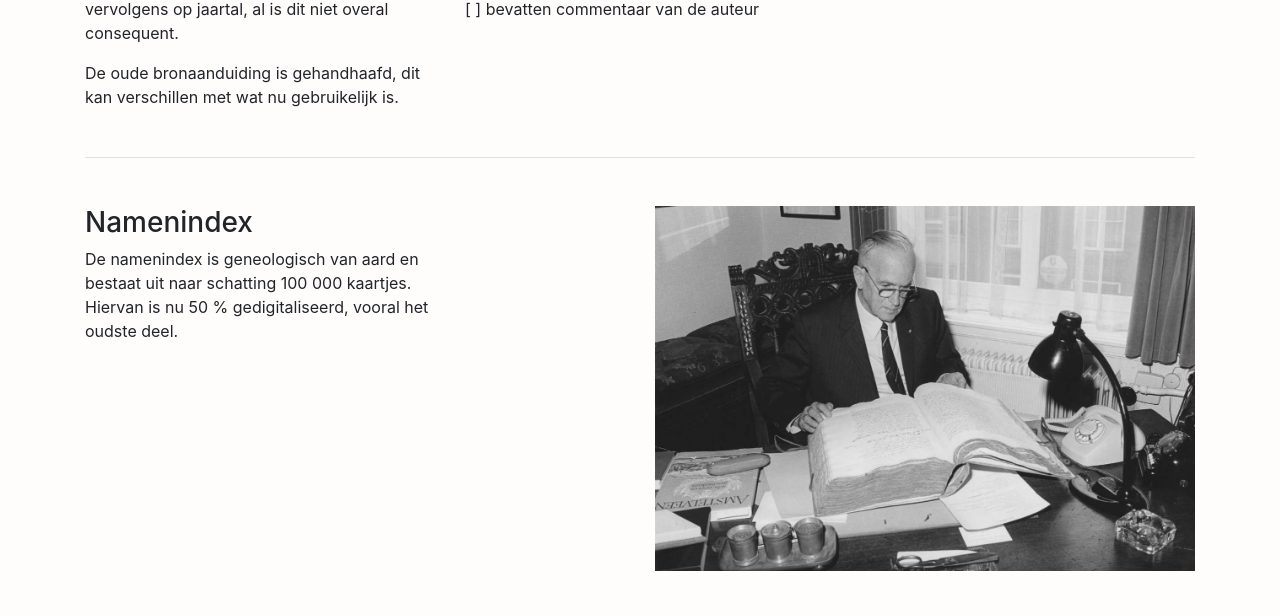
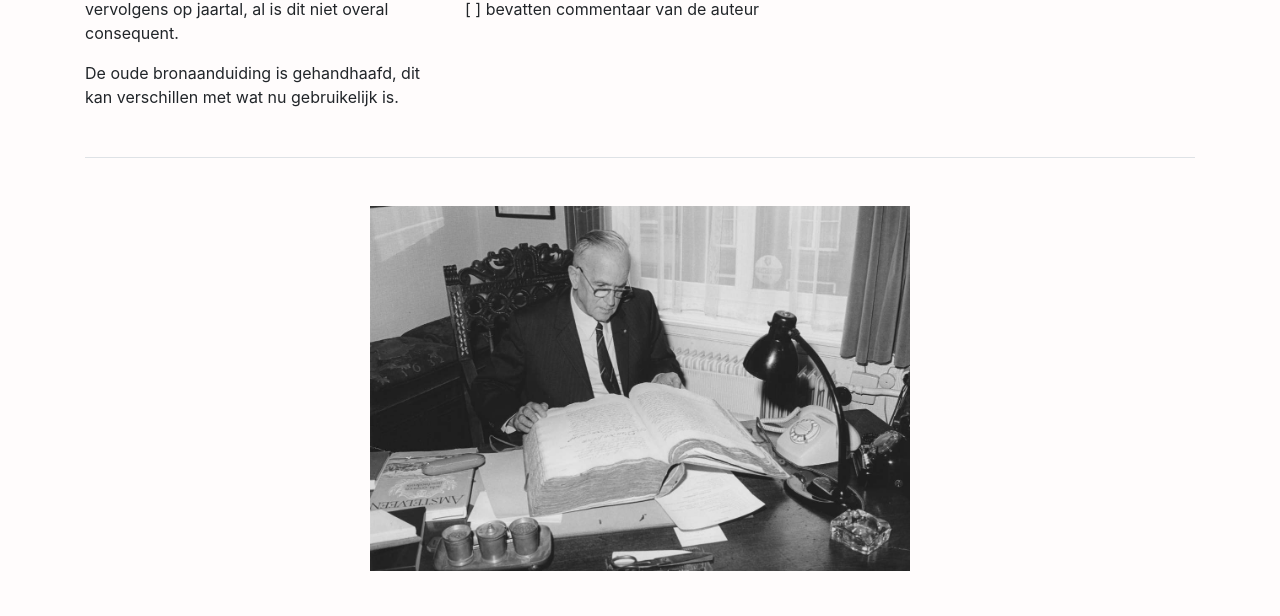
Before and after one commit to collectiegroesbeek/collectiegroesbeek, a Flask app: template collectiegroesbeek/templates/index.html in a window 1280 px wide. Shown: the part 2505-3121 px from the top of the page. Run offline with Flask 2, Linux system fonts and the light colour scheme; the template is opened without the code that fills it: most values are stand-ins (such as "Sample title", 1, 10 or a date in 2020); some libraries are stand-ins or nearby versions.

Commit message:
verwijder los stuk over namenindex

```diff
--- a/collectiegroesbeek/templates/index.html
+++ b/collectiegroesbeek/templates/index.html
@@ -154,16 +154,11 @@
 
 
 <div>
-    <div class="row">
-        <div class="col-md-4">
-            <h3>Namenindex</h3>
-            <p>De namenindex is geneologisch van aard en bestaat uit naar schatting 100&nbsp;000 kaartjes.
-                Hiervan is nu 50&nbsp;% gedigitaliseerd, vooral het oudste deel.</p>
-        </div>
-        <div class="col-md-6 offset-md-2">
-            <img class="img-fluid" src="/static/img/rijksarchivaris_groesbeek.jpg">
-        </div>
+  <div class="row">
+    <div class="col-md-6 offset-md-3">
+      <img class="img-fluid" src="/static/img/rijksarchivaris_groesbeek.jpg">
     </div>
+  </div>
 </div>
 
 
```
